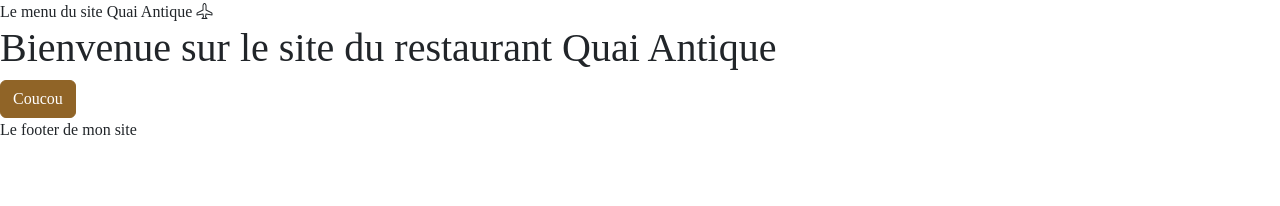
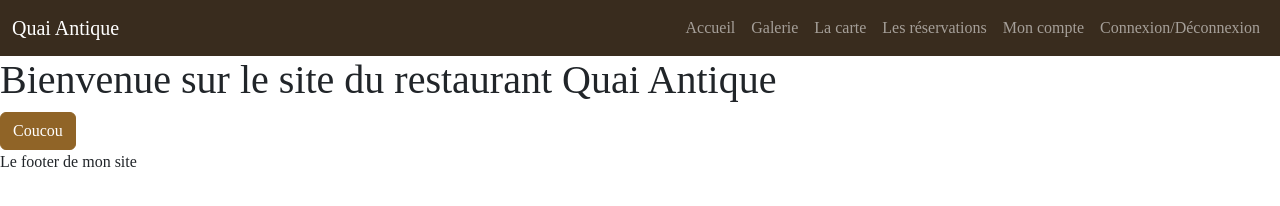
Before and after one commit to Artheliah/QuaiAntique, a website with bundled scripts: page index.html in a window 1280 px wide. Built offline with nearby package versions, Linux system fonts and the light colour scheme; files whose address does not match are found by name; a web font is replaced by a local one.

Commit message:
add link header

```diff
--- a/index.html
+++ b/index.html
@@ -14,7 +14,38 @@
 
 <body>
 
-    <header>Le menu du site Quai Antique <i class="bi bi-airplane"></i></header>
+    <header>
+        <nav class="navbar navbar-expand-lg bg-dark" data-bs-theme="dark">
+            <div class="container-fluid">
+              <a class="navbar-brand" href="/">Quai Antique</a>
+              <button class="navbar-toggler" type="button" data-bs-toggle="collapse" data-bs-target="#navbarSupportedContent" aria-controls="navbarSupportedContent" aria-expanded="false" aria-label="Toggle navigation">
+                <span class="navbar-toggler-icon"></span>
+              </button>
+              <div class="collapse navbar-collapse" id="navbarSupportedContent">
+                <ul class="navbar-nav ms-auto mb-2 mb-lg-0">
+                  <li class="nav-item">
+                    <a class="nav-link" href="/">Accueil</a>
+                  </li>
+                  <li class="nav-item">
+                    <a class="nav-link" href="#">Galerie</a>
+                  </li>
+                  <li class="nav-item">
+                    <a class="nav-link" href="#">La carte</a>
+                  </li>
+                  <li class="nav-item">
+                    <a class="nav-link" href="#">Les réservations</a>
+                  </li>
+                  <li class="nav-item">
+                    <a class="nav-link" href="#">Mon compte</a>
+                  </li>
+                  <li class="nav-item">
+                    <a class="nav-link" href="#">Connexion/Déconnexion</a>
+                  </li>
+                </ul>
+              </div>
+            </div>
+          </nav>
+    </header>
 
     <main id="main-page">
         <!-- Le contenu de la page sera injectée ici-->
```
